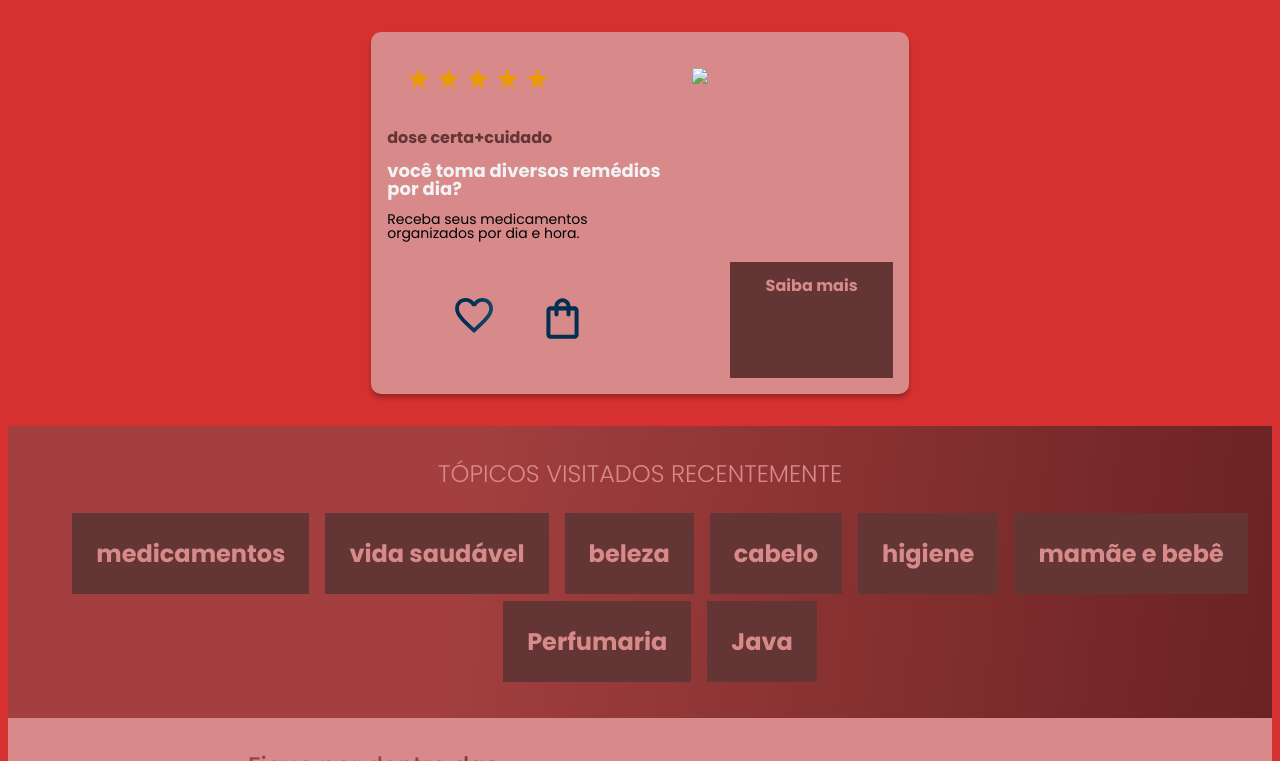
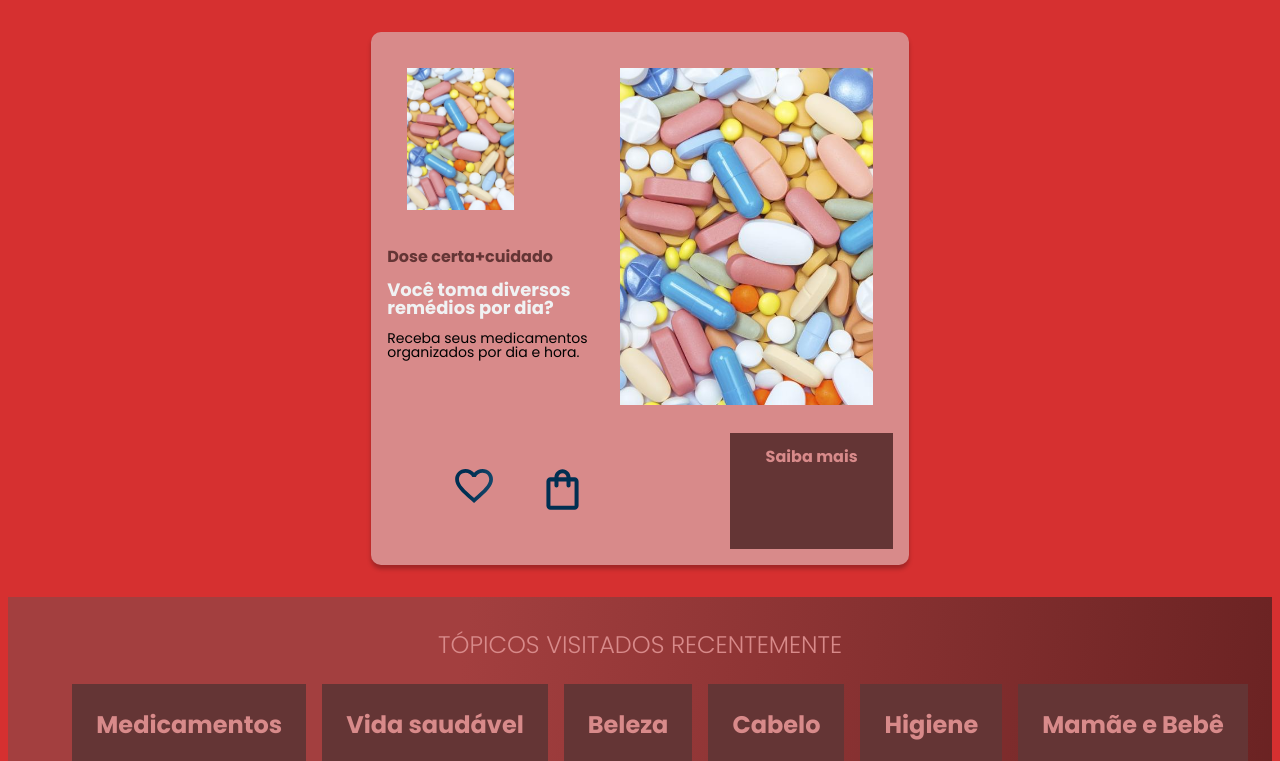
Before and after one commit to gabrielawutke/farmaciasitenovo, a plain HTML site: page index.html in a window 1280 px wide. Shown: the part 2039-2800 px from the top of the page. Drawn offline with nearby package versions, Linux system fonts and the light colour scheme.

Commit message:
Add files via upload

```diff
--- a/index.html
+++ b/index.html
@@ -51,13 +51,13 @@
 
             <ul class="lista-menu">
                 <li class="lista-menu__item">
-                    <a href="#" class="lista-menu__link">beleza</a>
+                    <a href="#" class="lista-menu__link">Beleza</a>
                 </li>
                 <li class="lista-menu__item">
-                    <a href="#" class="lista-menu__link">cosmeticos</a>
+                    <a href="#" class="lista-menu__link">Cosmeticos</a>
                 </li>
                 <li class="lista-menu__item">
-                    <a href="#" class="lista-menu__link">mamãe e bebe</a>
+                    <a href="#" class="lista-menu__link">Mamãe e Bebe</a>
                 </li>
                 <li class="lista-menu__item">
                     <a href="#" class="lista-menu__link">Medicamentos</a>
@@ -90,7 +90,7 @@
         <input type="search" class="banner__pesquisa" placeholder="qual será seu próximo produto?">
     </section>
     <section class="carrossel">
-        <h2 class="mais vendidos">mais vendidos</h2>
+        <h2 class="mais vendidos">Mais vendidos</h2>
         <!-- Slider main container -->
         <div class="carrossel__container">
             <div class="swiper">
@@ -121,9 +121,9 @@
                 <div class="card__descrição">
                     <!-- 1º coluna -->
                     <div class="descrição">
-                        <h3 class="descrição__titulo">veja também</h3>
-                        <h2 class="descrição__titulo-livro">promoção</h2>
-                        <p class="descrição__texto">aproveite suas ofertas selecionadas e exclusivas também no site.</p>
+                        <h3 class="descrição__titulo">Veja também</h3>
+                        <h2 class="descrição__titulo-livro">Promoção</h2>
+                        <p class="descrição__texto">Aproveite suas ofertas selecionadas e exclusivas também no site.</p>
                     </div>
 
                     <!-- 2º coluna -->
@@ -146,7 +146,7 @@
     </section>
 
     <section class="carrossel">
-        <h2 class="novos lançamentos">novos lançamentos</h2>
+        <h2 class="novos lançamentos">Novos lançamentos</h2>
         <!-- Slider main container -->
         <div class="carrossel__container">
             <div class="swiper">
@@ -177,13 +177,13 @@
                 <div class="card__descrição">
                     <!-- 1º coluna -->
                     <div class="descrição">
-                        <img src="img/Estrelinhas.svg" alt="Avaliação 5 estrelas">
-                        <h3 class="descrição__titulo">dose certa+cuidado</h3>
-                        <h2 class="descrição__titulo-livro">você toma diversos remédios por dia?</h2>
+                        <img src="img/medicamentos-remedios-saude-1412198823141_v2_450x600 (2).jpg" alt="Avaliação 5 estrelas">
+                        <h3 class="descrição__titulo">Dose certa+cuidado</h3>
+                        <h2 class="descrição__titulo-livro">Você toma diversos remédios por dia?</h2>
                         <p class="descrição__texto">Receba seus medicamentos organizados por dia e hora.
                     </div>
                     <!-- 2º coluna -->
-                    <img src="img/images (8).jpeg," class="descrição__imagem">
+                    <img src="img/medicamentos-remedios-saude-1412198823141_v2_450x600 (2).jpg" class="descrição__imagem">
                 </div>
 
                 <!-- 2º linha -->
@@ -204,22 +204,22 @@
         <h2 class="tópicos__titulo">TÓPICOS VISITADOS RECENTEMENTE</h2>
         <ul class="tópicos__lista">
             <li class="tópicos__item">
-                <a href="#" class="tópicos__link">medicamentos</a>
+                <a href="#" class="tópicos__link">Medicamentos</a>
             </li>
             <li class="tópicos__item">
-                <a href="#" class="tópicos__link">vida saudável</a>
+                <a href="#" class="tópicos__link">Vida saudável</a>
             </li>
             <li class="tópicos__item">
-                <a href="#" class="tópicos__link">beleza</a>
+                <a href="#" class="tópicos__link">Beleza</a>
             </li>
             <li class="tópicos__item">
-                <a href="#" class="tópicos__link">cabelo</a>
+                <a href="#" class="tópicos__link">Cabelo</a>
             </li>
             <li class="tópicos__item">
-                <a href="#" class="tópicos__link">higiene</a>
+                <a href="#" class="tópicos__link">Higiene</a>
             </li>
             <li class="tópicos__item">
-                <a href="#" class="tópicos__link">mamãe e bebê</a>
+                <a href="#" class="tópicos__link">Mamãe e Bebê</a>
             </li>
             <li class="tópicos__item">
                 <a href="#" class="tópicos__link">Perfumaria</a>
```
Also changed, not shown: img/medicamentos-remedios-saude-1412198823141_v2_450x600 (1).jpg (added), img/medicamentos-remedios-saude-1412198823141_v2_450x600 (2).jpg (added), img/medicamentos-remedios-saude-1412198823141_v2_450x600.jpg (added), img/voce-sabe-qual-a-diferenca-entre-remedio-e-medicamento-scaled.jpg (added).
